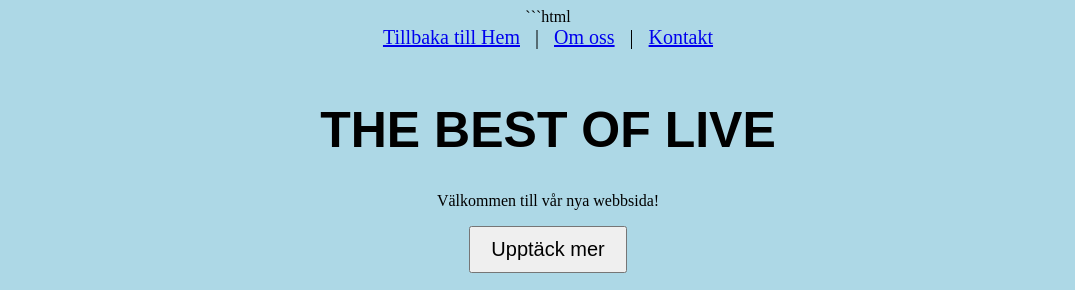
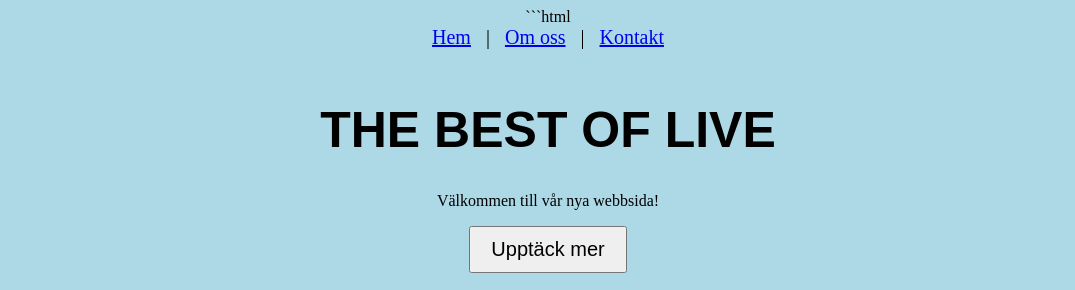
Before and after one commit to firas-555/New-webbsidan-, a plain HTML site: page index.html in a window 1280 px wide. Shown: the top 290 px of the page, without its empty margins (92-1167 px from the left). Drawn offline with Linux system fonts and the light colour scheme.

Commit message:
uppdatera

```diff
--- a/index.html
+++ b/index.html
@@ -8,7 +8,7 @@
 <body style="background-color: lightblue; text-align: center;">
 
   <nav style="font-size: 20px;">
-    <a href="index.html">Tillbaka till Hem</a>
+    <a href="index.html">Hem</a>
     &nbsp; | &nbsp;
     <a href="om-oss.html">Om oss</a>
     &nbsp; | &nbsp;
```
